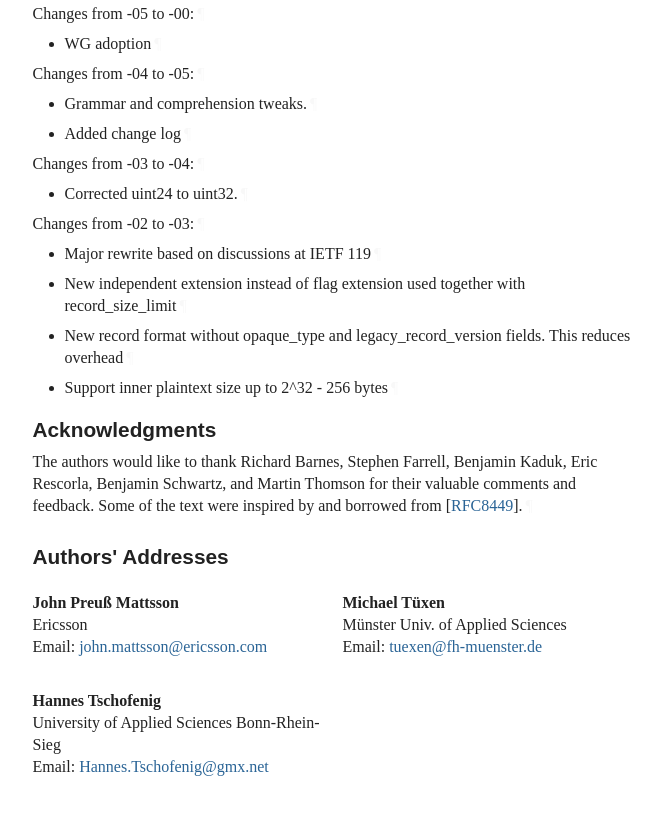
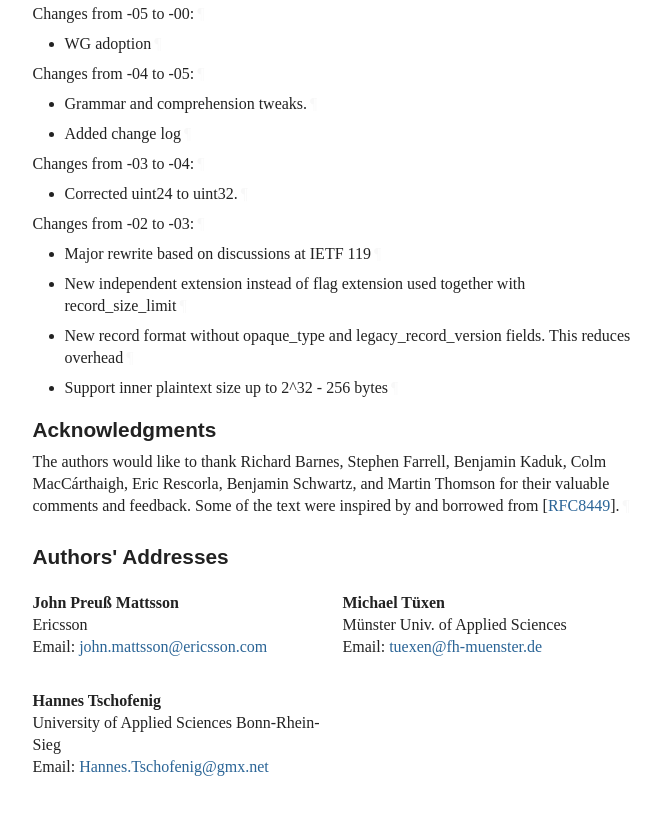
Before and after one commit to tlswg/super-jumbo-record-limit, a plain HTML site: page draft-ietf-tls-super-jumbo-record-limit.html in a window 1280 px wide. Shown: the part 5263-6078 px from the top of the page, without its empty margins (92-753 px from the left). Drawn offline with Linux system fonts and the light colour scheme; a web font is replaced by a local one.

Commit message:
Script updating gh-pages from edb83de. [ci skip]

```diff
--- a/draft-ietf-tls-super-jumbo-record-limit.html
+++ b/draft-ietf-tls-super-jumbo-record-limit.html
@@ -1498,7 +1498,7 @@ Instead of using a fixed-length field, this specification defines a variable-len
       <h2 id="name-acknowledgments">
 <a href="#name-acknowledgments" class="section-name selfRef">Acknowledgments</a>
       </h2>
-<p id="appendix-B-1">The authors would like to thank <span class="contact-name">Richard Barnes</span>, <span class="contact-name">Stephen Farrell</span>, <span class="contact-name">Benjamin Kaduk</span>, <span class="contact-name">Eric Rescorla</span>, <span class="contact-name">Benjamin Schwartz</span>, and <span class="contact-name">Martin Thomson</span> for their valuable comments and feedback. Some of the text were inspired by and borrowed from <span>[<a href="#RFC8449" class="cite xref">RFC8449</a>]</span>.<a href="#appendix-B-1" class="pilcrow">¶</a></p>
+<p id="appendix-B-1">The authors would like to thank <span class="contact-name">Richard Barnes</span>, <span class="contact-name">Stephen Farrell</span>, <span class="contact-name">Benjamin Kaduk</span>, <span class="contact-name">Colm MacCárthaigh</span>, <span class="contact-name">Eric Rescorla</span>, <span class="contact-name">Benjamin Schwartz</span>, and <span class="contact-name">Martin Thomson</span> for their valuable comments and feedback. Some of the text were inspired by and borrowed from <span>[<a href="#RFC8449" class="cite xref">RFC8449</a>]</span>.<a href="#appendix-B-1" class="pilcrow">¶</a></p>
 </section>
 </div>
 <div id="authors-addresses">
```
Also changed, not shown: draft-ietf-tls-super-jumbo-record-limit.txt.
